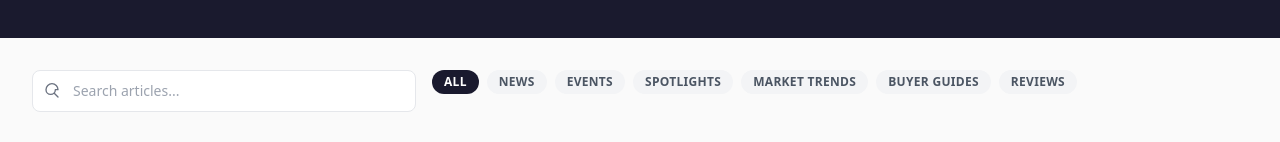
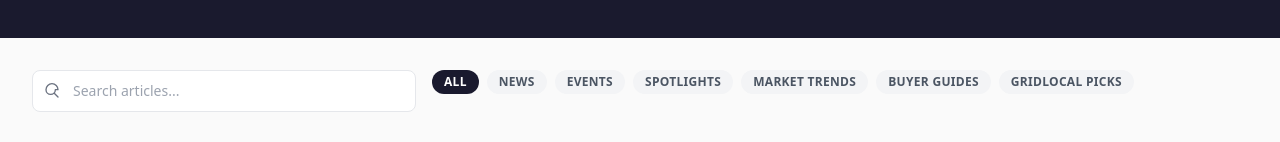
Before and after one commit to andrewdperlman-ux/gridlocal-miami, a Next.js app: page /articles in a window 1280 px wide. Shown: the part 194-336 px from the top of the page. Built offline with nearby package versions, Linux system fonts and the light colour scheme; no server answers.

Commit message:
Rename Reviews category to GridLocal Picks

```diff
--- a/src/app/articles/page.tsx
+++ b/src/app/articles/page.tsx
@@ -11,7 +11,7 @@ export const metadata: Metadata = {
   description: "Miami car culture news, exotic spotlights, buyer guides, and market trends — updated daily by GridLocal AI.",
 };
 
-const CATEGORIES: ArticleCategory[] = ["News", "Events", "Spotlights", "Market Trends", "Buyer Guides", "Reviews"];
+const CATEGORIES: ArticleCategory[] = ["News", "Events", "Spotlights", "Market Trends", "Buyer Guides", "GridLocal Picks"];
 const PER_PAGE = 9;
 
 interface ArticlesPageProps {
--- a/src/components/ArticleCard.tsx
+++ b/src/components/ArticleCard.tsx
@@ -8,7 +8,7 @@ const categoryColors: Record<string, string> = {
   Spotlights: "bg-purple-100 text-purple-700",
   "Market Trends": "bg-yellow-100 text-yellow-700",
   "Buyer Guides": "bg-orange-100 text-orange-700",
-  "Reviews": "bg-teal-100 text-teal-700",
+  "GridLocal Picks": "bg-teal-100 text-teal-700",
 };
 
 interface ArticleCardProps {
--- a/src/components/Footer.tsx
+++ b/src/components/Footer.tsx
@@ -50,7 +50,7 @@ export default function Footer() {
           <div>
             <h3 className="text-white font-bold mb-4">Categories</h3>
             <ul className="space-y-2 text-sm">
-              {["News", "Events", "Spotlights", "Market Trends", "Buyer Guides", "Reviews"].map((cat) => (
+              {["News", "Events", "Spotlights", "Market Trends", "Buyer Guides", "GridLocal Picks"].map((cat) => (
                 <li key={cat}>
                   <Link
                     href={`/articles?category=${encodeURIComponent(cat)}`}
--- a/src/types/index.ts
+++ b/src/types/index.ts
@@ -19,7 +19,7 @@ export type ArticleCategory =
   | "Spotlights"
   | "Market Trends"
   | "Buyer Guides"
-  | "Reviews";
+  | "GridLocal Picks";
 
 export interface Author {
   name: string;
```
